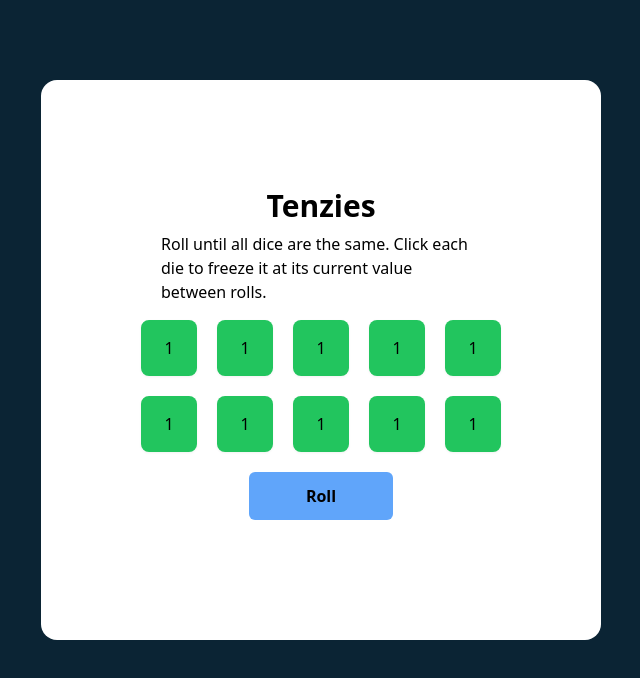
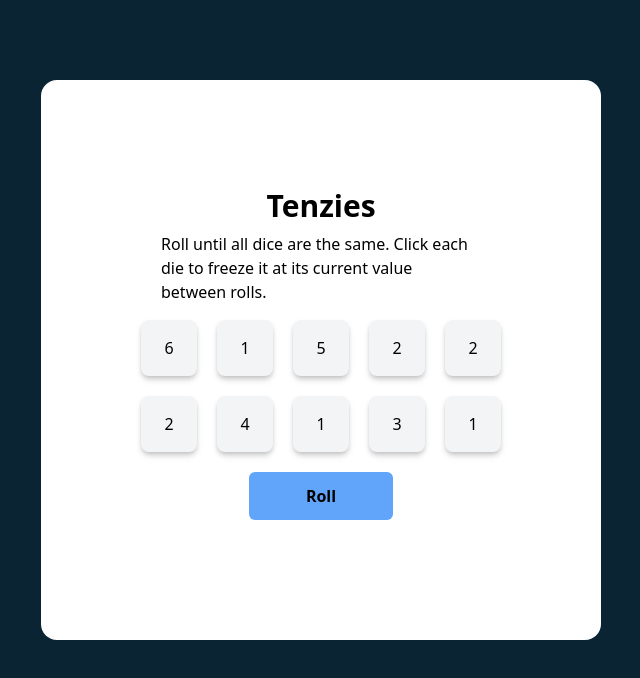
Before and after one commit to Wanderoooo/tenzies, a Next.js app: page / in a window 1280 px wide. Shown: the top 678 px of the page, without its empty margins (319-959 px from the left). Built offline with nearby package versions, Linux system fonts and the light colour scheme.

Commit message:
UI completed, next: game logic

```diff
--- a/package.json
+++ b/package.json
@@ -11,6 +11,7 @@
   "dependencies": {
     "eslint": "8.46.0",
     "eslint-config-next": "13.4.13",
+    "nanoid": "^4.0.2",
     "next": "13.4.13",
     "react": "18.2.0",
     "react-dom": "18.2.0"
--- a/src/components/NumBar.js
+++ b/src/components/NumBar.js
@@ -1,18 +1,11 @@
+
 import NumButton from "./NumButton"
 
 export default function NumBar(props) {
+
   return (
     <div className="grid grid-cols-5 gap-5 m-2">
-      <NumButton />
-      <NumButton />
-      <NumButton />
-      <NumButton />
-      <NumButton />
-      <NumButton />
-      <NumButton />
-      <NumButton />
-      <NumButton />
-      <NumButton />
+      {props.children}
     </div>
   )
 }
--- a/src/components/NumButton.js
+++ b/src/components/NumButton.js
@@ -1,7 +1,8 @@
 export default function NumButton(props) {
+
   return (
-    <div className="w-14 h-14 bg-green-500 rounded-lg flex items-center justify-center drop-shadow-sm">
-      <h1>1</h1>
+    <div className={`w-14 h-14 ${props.isHeld ? "bg-green-500" : "bg-gray-100"} rounded-lg flex items-center justify-center drop-shadow-md shadow-md`} onClick={props.handleClick}>
+      <h1>{props.value}</h1>
     </div>
   )
 }
--- a/src/components/TenziesBoard.js
+++ b/src/components/TenziesBoard.js
@@ -1,13 +1,14 @@
-import NumButton from "./NumButton"
 import NumBar from "./NumBar"
 
-export default function TenziesBoard() {
+
+export default function TenziesBoard(props) {
+
   return (
     <div className="flex justify-start items-center flex-col">
       <h1 className="text-3xl font-bold">Tenzies</h1>
       <p className="max-w-xs just5 m-2">Roll until all dice are the same. Click each die to freeze it at its current value between rolls.</p>
-      <NumBar />
-      <button type="button" className="w-36 bg-blue-400 h-12 rounded-md m-3"><strong>Roll</strong></button>
+      <NumBar children={props.children}/>
+      <button type="button" className="w-36 bg-blue-400 h-12 rounded-md m-3" onClick={props.handleRoll}><strong>Roll</strong></button>
     </div>
   )
 }
--- a/src/pages/index.js
+++ b/src/pages/index.js
@@ -1,13 +1,73 @@
-import Image from 'next/image'
 import { Inter } from 'next/font/google'
 import TenziesBoard from '../components/TenziesBoard'
+import { useState } from 'react'
+import { nanoid } from "nanoid";
+import NumButton from '@/components/NumButton';
 
 const inter = Inter({ subsets: ['latin'] })
 
 export default function Home() {
+
+  const [numbers, setNumbers] = useState(() => allNewDice())
+
+  function allNewDice() {
+    const diceArray = []
+
+    for (let i = 0; i < 10; i++) {
+      const randomNum = Math.floor(Math.random() * 6) + 1;
+
+      const newDice = {
+        value: randomNum,
+        isHeld: false,
+        id: nanoid()
+      }
+      diceArray.push(newDice)
+    }
+
+    return diceArray;
+  }
+
+  function holdDie(id) {
+    setNumbers(prevNum => {
+      const newNum = prevNum.map(num => {
+        return num.id === id ? {...num, isHeld: !num.isHeld} : num
+      })
+
+      return newNum
+    })
+  }
+
+  const children = numbers.map(dice => {
+    return <NumButton key={dice.id} value={dice.value} isHeld={dice.isHeld} handleClick={() => holdDie(dice.id)}/>
+  })
+
+  function handleRoll() {
+
+    setNumbers(prevNum => {
+      let updatedArray = []
+      for (let i = 0; i < prevNum.length; i++) {
+        if (prevNum[i].isHeld) {
+          updatedArray.push(prevNum[i])
+        } else {
+          const randomNum = Math.floor(Math.random() * 6) + 1;
+
+          const newDice = {
+            value: randomNum,
+            isHeld: false,
+            id: nanoid()
+          }
+          updatedArray.push(newDice)
+        }
+      }
+
+      return updatedArray
+    })
+  }
+
+
   return (
     <main className="w-bigr h-bigr bg-white rounded-2xl m-20 flex justify-center items-center">
-      <TenziesBoard />
+      <TenziesBoard children={children} handleRoll={handleRoll} />
     </main>
   )
 }
```
Also changed, not shown: 1 other file (tests, documents, lock files or other folders).
